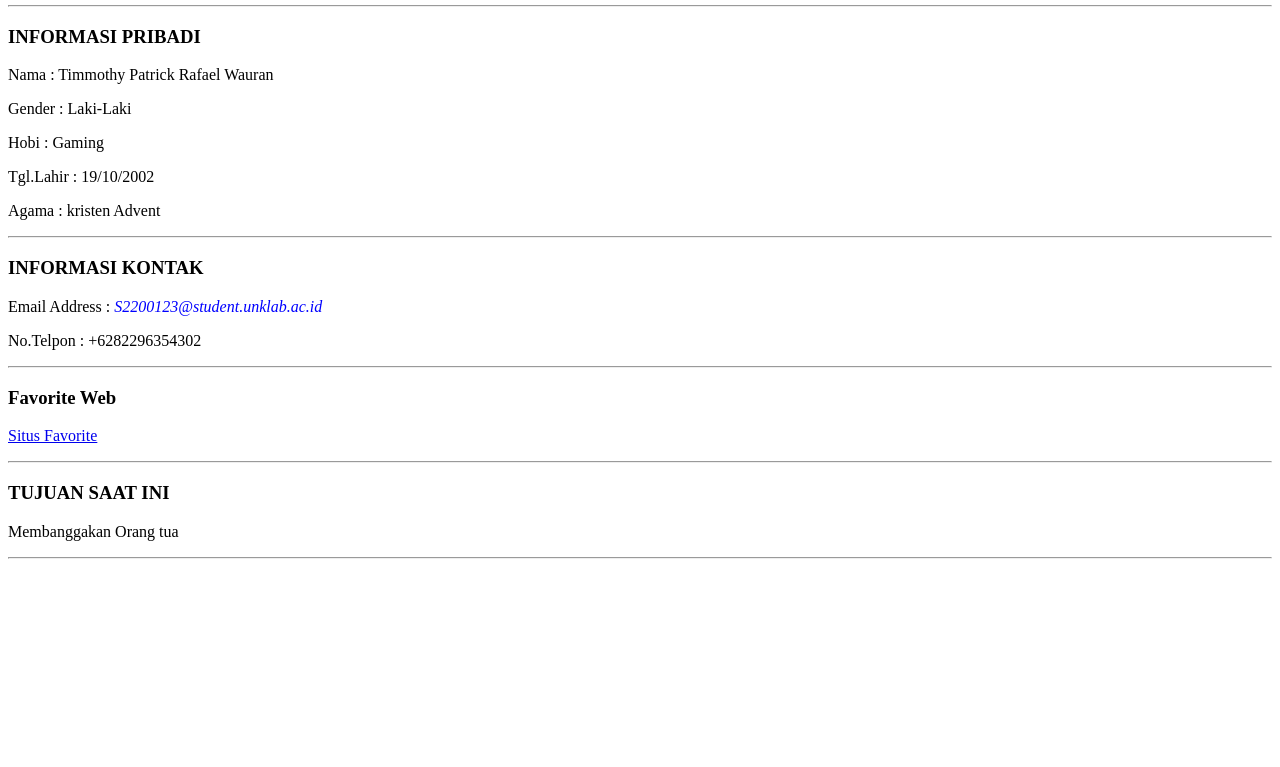
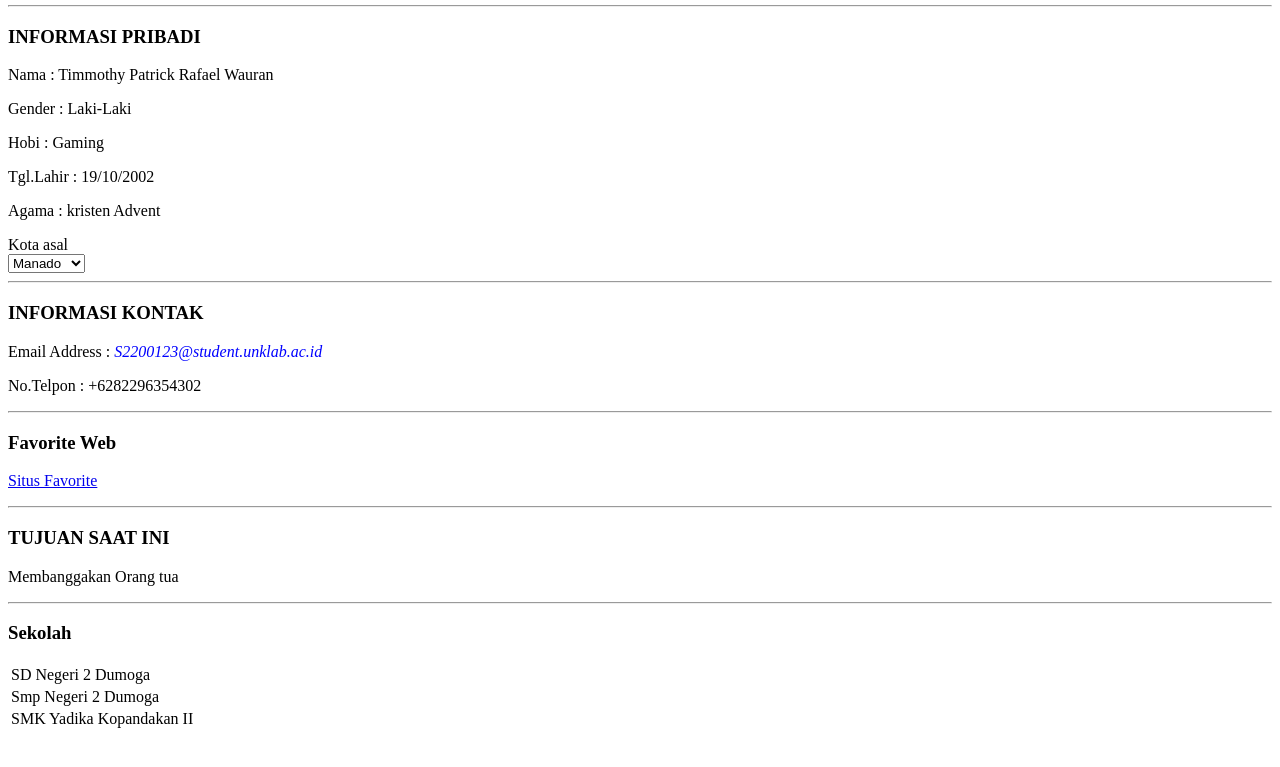
Before and after one commit to TimmothyPRWauran/Personal-, a plain HTML site: page foto.html in a window 1280 px wide. Shown: the part 29-796 px from the top of the page. Drawn offline with Linux system fonts and the light colour scheme.

Commit message:
foto baru

```diff
--- a/foto.html
+++ b/foto.html
@@ -18,6 +18,14 @@
    <p>Hobi           : Gaming</p>
    <p>Tgl.Lahir      : 19/10/2002</p>
    <p>Agama          : kristen Advent</p>
+   <label>Kota asal</label>
+   <br>
+   <select>
+       <option value="Manado">Manado</option>
+       <option value="Konoha">Tondano</option>
+       <option value="Tomohon">Tomohon</option>
+   </select>
+   <br>
    <hr>
    <h3>INFORMASI KONTAK</h3>
 
@@ -30,6 +38,19 @@
    <h3>TUJUAN SAAT INI</h3>
     <p>Membanggakan Orang tua</p>
    <hr>
+   <h3>Sekolah</h3>
+   <table>
+       <tr>
+           <td>SD Negeri 2 Dumoga</td>
+       </tr>
+       <tr>
+           <td>Smp Negeri 2 Dumoga</td>
+       </tr>
+       <tr>
+           <td>SMK Yadika Kopandakan II</td>
+       </tr>
+
+   </table>
 
 
 
```
